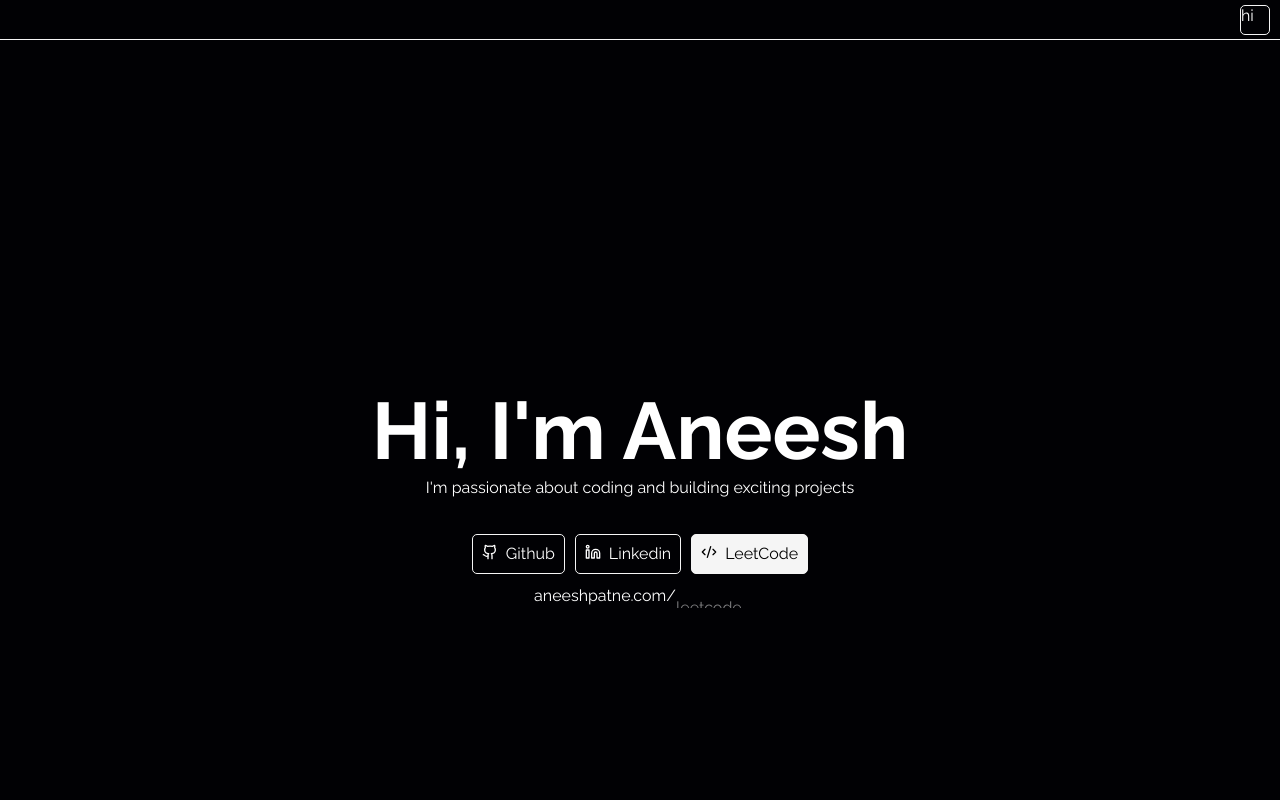
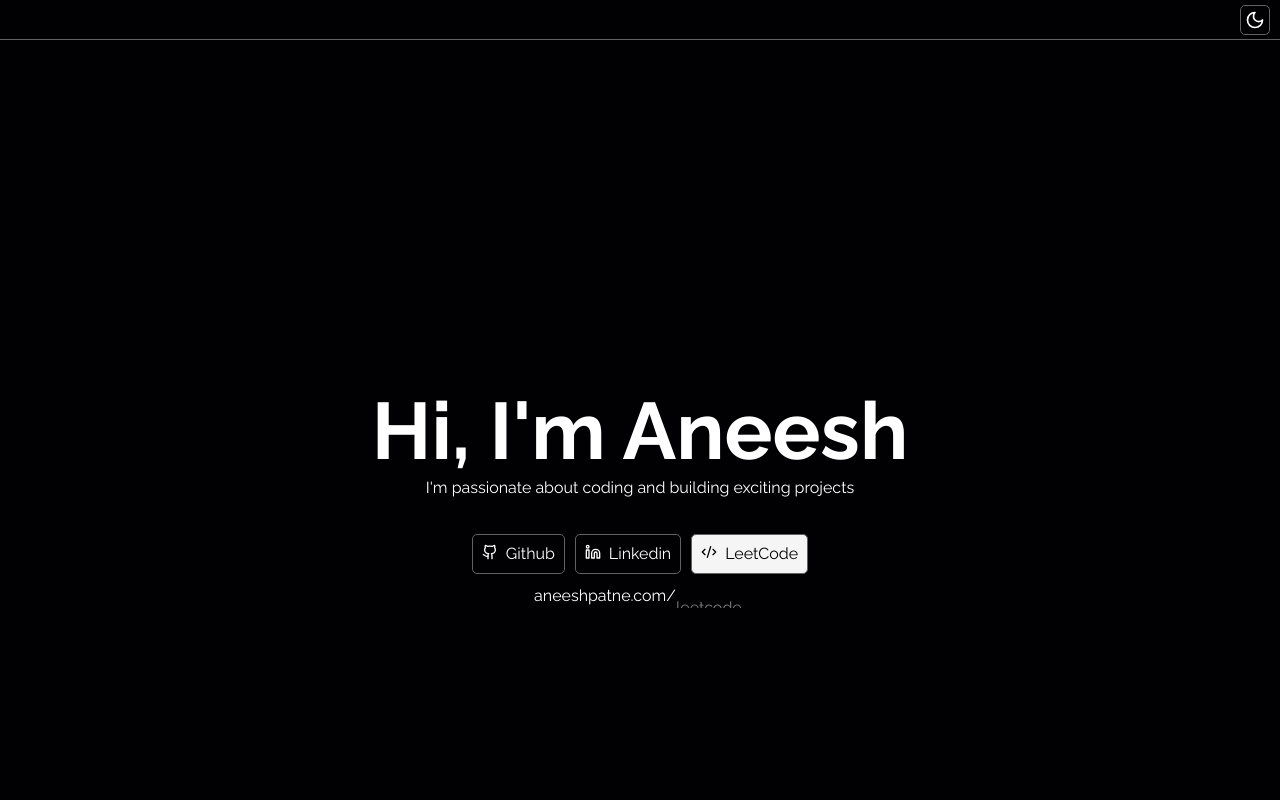
Before and after one commit to aneeshpatne/Personal-Portfolio, a Next.js app: page / in a window 1280 px wide. Shown: the top 800 px of the page. Built offline with nearby package versions, Linux system fonts and the light colour scheme; no server answers; the database is empty.

Commit message:
feat: update NewHeader component to include theme toggle icon and adjust styles; update lucide-react dependency

```diff
--- a/package.json
+++ b/package.json
@@ -9,7 +9,7 @@
     "lint": "next lint"
   },
   "dependencies": {
-    "lucide-react": "^0.471.1",
+    "lucide-react": "^0.471.2",
     "mongodb": "^6.10.0",
     "next": "^15.1.3",
     "react": "^19.0.0",
--- a/src/app/globals.css
+++ b/src/app/globals.css
@@ -8,7 +8,8 @@ body.body-visible {
 
 :root {
   --dark-bg: #010104;
-  --dark-bg-accent: #f5f5f5;
+  --dark-bg-btn: #f5f5f5;
+  --dark-bg-accent: #616161;
   --dark-bg-sec: #e9ecef;
   --dark-bg-outline: #010104;
   --dark-text: #ffffff;
--- a/src/components/NewHeader.jsx
+++ b/src/components/NewHeader.jsx
@@ -1,8 +1,11 @@
 import styles from "./style/newHeader.module.css";
-export default function NewHeader() {
+import { Moon } from "lucide-react";
+export default function NewHeader({ theme, themeToggle }) {
   return (
     <div className={styles.headerContainer}>
-      <div className={styles.themeToggle}>hi</div>
+      <div className={styles.themeToggle}>
+        <Moon size={20} />
+      </div>
     </div>
   );
 }
--- a/src/components/style/nameNew.module.css
+++ b/src/components/style/nameNew.module.css
@@ -46,7 +46,7 @@
 }
 .socialContainer.active {
   color: black;
-  background-color: var(--dark-bg-accent);
+  background-color: var(--dark-bg-btn);
 }
 .socialContainer.active.light {
   background-color: var(--light-bg-outline);
--- a/src/components/style/newHeader.module.css
+++ b/src/components/style/newHeader.module.css
@@ -4,12 +4,15 @@
   height: 40px;
   border-bottom: 0.3px solid var(--dark-bg-accent);
   align-items: center;
-  justify-content: end;
+  justify-content: flex-end;
 }
 .themeToggle {
+  display: flex;
   height: 30px;
   width: 30px;
   margin: 10px;
   border: 1px solid var(--dark-bg-accent);
   border-radius: 5px;
+  align-items: center;
+  justify-content: center;
 }
```
Also changed, not shown: 1 other file (tests, documents, lock files or other folders).
